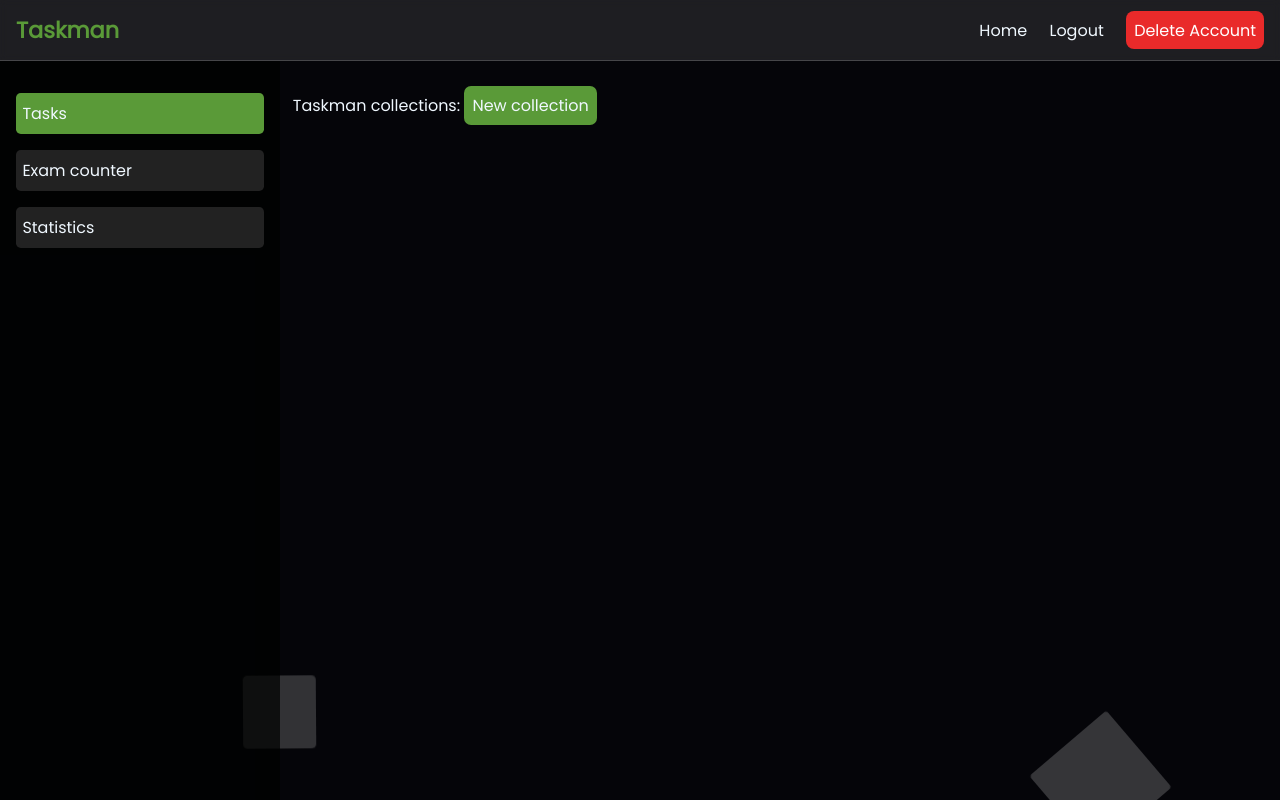
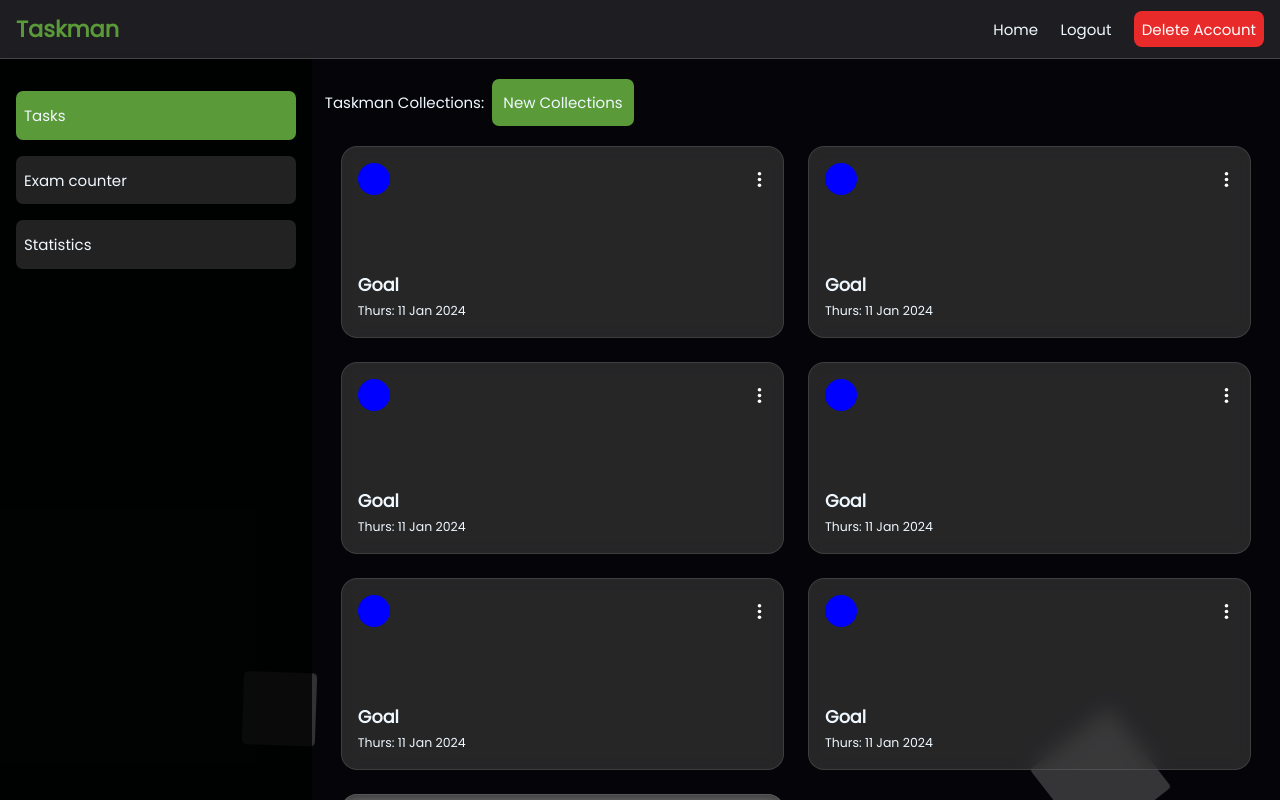
Before and after one commit to victorchiaka/taskman, a React (Vite) app: page /dashboard in a window 1280 px wide. Shown: the top 800 px of the page. Built offline with nearby package versions, Linux system fonts and the light colour scheme.

Commit message:
ft: implemented the dashboard collections layout and the sidebars with tab functionality

```diff
--- /dev/null
+++ b/src/components/Collections/Collection.jsx
@@ -0,0 +1,19 @@
+import styles from "./Collections.module.css";
+import ThreeDotsNav from "@assets/three-dots-nav.svg";
+
+const Collection = () => {
+  return (
+    <div className={styles.collectionCard}>
+      <div>
+        <div className={styles.collectionColor}></div>
+        <img src={ThreeDotsNav} className={styles.options}></img>
+      </div>
+      <div>
+        <h3>Goal</h3>
+        <small>Thurs: 11 Jan 2024</small>
+      </div>
+    </div>
+  )
+}
+
+export default Collection;
--- /dev/null
+++ b/src/components/Collections/Collections.jsx
@@ -0,0 +1,18 @@
+import Collection from './Collection';
+import styles from "./Collections.module.css";
+
+function Collections() {
+  return (
+    <div className={styles.collections}>
+      <Collection />
+      <Collection />
+      <Collection />
+      <Collection />
+      <Collection />
+      <Collection />
+      <Collection />
+    </div>
+  )
+}
+
+export default Collections;
--- /dev/null
+++ b/src/components/Collections/Collections.module.css
@@ -0,0 +1,40 @@
+.collections {
+  padding: 2rem 1rem;
+  display: grid;
+  grid-template-columns: repeat(auto-fill, minmax(18rem, 1fr));
+
+  gap: 1.5rem;
+}
+
+.collectionCard {
+  background-color: rgba(61, 61, 61, 0.6);
+  backdrop-filter: blur(10px);
+  border: 1px solid rgba(255, 255, 255, 0.11);
+  min-height: 12rem;
+  border-radius: 1rem;
+  padding: 1rem;
+  display: flex;
+  flex-direction: column;
+  justify-content: space-between;
+
+  transition: transform 500ms, border-color 500ms;
+}
+
+.collectionCard:hover {
+  transform: scale(102%);
+  backdrop-filter: blur(12px);
+  border-color: var(--main-accent-20);
+}
+
+.collectionCard > div:first-child {
+  display: flex;
+  justify-content: space-between;
+  align-items: center;
+}
+
+.collectionColor {
+  background-color: blue;
+  width: 2rem;
+  height: 2rem;
+  border-radius: 50%;
+}
--- a/src/components/Modal.jsx
+++ b/src/components/Modal.jsx
@@ -1,12 +1,13 @@
 import PropTypes from "prop-types";
 
-function Modal({ children, isActive }) {
-  return isActive ? <div className="modal">{children}</div> : null;
+function Modal({ children, isActive, isForm }) {
+  return isActive ? <div className={isForm ? "modal" : "plain-modal"}>{children}</div> : null;
 }
 
 Modal.propTypes = {
   children: PropTypes.object,
   isActive: PropTypes.bool,
+  isForm: PropTypes.bool
 };
 
 export default Modal;
--- a/src/components/Showcase/Showcase.jsx
+++ b/src/components/Showcase/Showcase.jsx
@@ -9,7 +9,7 @@ const showcaseImages = [
   {
     url: AddTaskImage,
     title: "Add Task",
-    info: "Create and add tasks in collections",
+    info: "Create and add tasks in Collectionss",
   },
   {
     url: ExamTaskImage,
--- a/src/components/Sidebar/Sidebar.jsx
+++ b/src/components/Sidebar/Sidebar.jsx
@@ -1,13 +1,60 @@
 import styles from "./Sidebar.module.css";
+import DashboardIcon from "@assets/dashboard.svg";
+import PropTypes from "prop-types";
 
-const Sidebar = () => {
+/**
+ * MobileSideBar component.
+ * Renders the mobile sidebar with clickable tabs.
+ *
+ * @param {Object} props - The component props.
+ * @param {string} props.activeTab - The currently active tab.
+ * @param {function} props.setActiveTab - The function to set the active tab.
+ * @param {function} props.setActive - The function to set the active state.
+ * @returns {JSX.Element} The rendered MobileSideBar component.
+ */
+export const MobileSideBar = ({ activeTab, setActiveTab, setActive }) => {
   return (
-    <section className={styles.sideBar}>
-      <div className={styles.sideBarChildren}>Tasks</div>
-      <div className={styles.sideBarChildren}>Exam counter</div>
-      <div className={styles.sideBarChildren}>Statistics</div>
+    <section className={styles.mobileSideBar}>
+      <div className={styles.sideBarTriggerContainer}>
+        <img onClick={() => setActive(false)} src={DashboardIcon} className={styles.mobileSidebarTrigger}></img>
+      </div>
+      <div className={`${styles.sideBarChildren} ${activeTab === "tasks" ? styles.active : ""}`} onClick={() => setActiveTab("tasks")}>Tasks</div>
+      <div className={`${styles.sideBarChildren} ${activeTab === "exam-counter" ? styles.active : ""}`} onClick={() => setActiveTab("exam-counter")}>Exam counter</div>
+      <div className={`${styles.sideBarChildren} ${activeTab === "statistics" ? styles.active : ""}`} onClick={() => setActiveTab("statistics")}>Statistics</div>
     </section>
+  );
+}
+
+/**
+ * Sidebar component.
+ * Renders the sidebar with clickable tabs.
+ *
+ * @param {Object} props - The component props.
+ * @param {string} props.activeTab - The currently active tab.
+ * @param {function} props.setActiveTab - The function to set the active tab.
+ * @returns {JSX.Element} The rendered Sidebar component.
+ */
+const Sidebar = ({ activeTab, setActiveTab }) => {
+  return (
+    <>
+      <section className={styles.sideBar}>
+        <div className={`${styles.sideBarChildren} ${activeTab === "tasks" ? styles.active : ""}`} onClick={() => setActiveTab("tasks")}>Tasks</div>
+        <div className={`${styles.sideBarChildren} ${activeTab === "exam-counter" ? styles.active : ""}`} onClick={() => setActiveTab("exam-counter")}>Exam counter</div>
+        <div className={`${styles.sideBarChildren} ${activeTab === "statistics" ? styles.active : ""}`} onClick={() => setActiveTab("statistics")}>Statistics</div>
+      </section>
+    </>
   )
 }
 
+MobileSideBar.propTypes = {
+  activeTab: PropTypes.string,
+  setActiveTab: PropTypes.func,
+  setActive: PropTypes.func
+}
+
+Sidebar.propTypes = {
+  activeTab: PropTypes.string,
+  setActiveTab: PropTypes.func
+}
+
 export default Sidebar;
--- a/src/components/Sidebar/Sidebar.module.css
+++ b/src/components/Sidebar/Sidebar.module.css
@@ -2,22 +2,50 @@
   --sidebar-main-accent: rgb(49, 49, 49);
 }
 
-.sideBar {
+.sideBar,
+.mobileSideBar {
   padding: 2rem 1rem;
   height: 100vh;
   max-width: fit-content;
-  background-color: rgba(1, 2, 1, 0.719);
+  background-color: rgba(1, 2, 1, 0.819);
 }
 
-.sideBarChildren:first-child {
+.sideBarTriggerContainer {
+  margin-top: 7.5rem;
+  width: 17.5rem;
+  margin-bottom: 1rem;
+  display: flex;
+  justify-content: flex-end;
+}
+
+.mobileSideBar {
+  border: 1px solid rgba(34, 34, 34, 0.74);
+  width: fit-content;
+}
+
+.sideBarChildren.active {
   background-color: var(--main-accent);
+}
+
+.mobileSideBarContainer {
+  display: none;
 }
 
 .sideBarChildren {
   background-color: rgb(34, 34, 34);
-  width: 15.5rem;
-  padding: 0.5rem 0.4rem;
+  width: 17.5rem;
+  padding: 0.8rem 0.5rem;
   margin-bottom: 1rem;
-  border-radius: 0.3rem;
+  border-radius: 7px;
   cursor: default;
 }
+
+@media (max-width: 651px) {
+  .sideBar {
+    display: none;
+  }
+
+  .mobileSideBar {
+    display: block;
+  }
+}
--- a/src/index.css
+++ b/src/index.css
@@ -6,7 +6,6 @@
   margin: 0;
   font-family: "Poppins", sans-serif;
   color: aliceblue;
-  font-size: 1rem;
 }
 
 :root {
@@ -49,13 +48,17 @@ img {
   display: inline;
 }
 
-.modal {
+.modal,
+.plain-modal {
   position: fixed;
   top: 0;
   z-index: 3;
   background-color: rgba(0, 0, 0, 0.664);
   width: 100%;
   height: 100%;
+}
+
+.modal {
   display: flex;
   justify-content: center;
   align-items: center;
--- a/src/pages/Dashboard.jsx
+++ b/src/pages/Dashboard.jsx
@@ -1,22 +1,44 @@
+import { useState } from "react";
 import Background from "../components/Background/Background";
 import DashboardHeader from "../components/Header/Header";
-import Sidebar from "../components/Sidebar/Sidebar";
-import { useAuth } from "../components/utils/hooks";
+import Sidebar, { MobileSideBar } from "../components/Sidebar/Sidebar";
 import styles from "./Pages.module.css";
+import Collections from "../components/Collections/Collections";
+import DashboardIcon from "@assets/dashboard.svg";
+import Modal from "../components/Modal";
 
+/**
+ * Dashboard component.
+ * Renders the main dashboard layout.
+ *
+ * @returns {JSX.Element} The rendered Dashboard component.
+ */
 function Dashboard() {
+  const [activeTab, setActiveTab] = useState("tasks");
+  const [active, setActive] = useState(false);
+
   return (
     <div className={styles.dashboard}>
       <Background />
       <DashboardHeader />
       <div className={styles.dashboardBody}>
-      <Sidebar />
-      <main className={styles.dashboardMain}>
-        <div>Taskman collections: <span className={styles.collection}>New collection</span></div>
-      </main>
+        <Sidebar activeTab={activeTab} setActiveTab={setActiveTab} />
+        <div className={styles.mobileSideBarContainer}>
+          <Modal isActive={active} >
+            <MobileSideBar activeTab={activeTab} setActiveTab={setActiveTab} setActive={setActive} />
+          </Modal>
+        </div>
+        <main className={styles.dashboardMain}>
+          <div>Taskman Collections:&nbsp; <span className={styles.createCollections}>New Collections</span></div>
+          <div className={styles.sideBarTriggerContainer}>
+            <img onClick={() => setActive(true)} src={DashboardIcon} className={styles.mobileSidebarTrigger}></img>
+          </div>
+          <Collections activeTab={activeTab} />
+        </main>
       </div>
     </div>
   )
 }
 
+
 export default Dashboard;
--- a/src/pages/Home.jsx
+++ b/src/pages/Home.jsx
@@ -93,7 +93,7 @@ function Home() {
           type="homeSignup"
           onClick={() => setActive(true)}
         />
-        <Modal isActive={active}>
+        <Modal isActive={active} isForm={true}>
           <AuthForm setActive={setActive}
             preventDefaultAction={preventDefaultAction}
             handleRegisterSubmit={handleRegisterSubmit}
--- a/src/pages/Pages.module.css
+++ b/src/pages/Pages.module.css
@@ -6,6 +6,7 @@
 .dashboard {
   margin: 0;
   height: 100vh;
+  width: 100vw;
 }
 
 .dashboard > * {
@@ -19,13 +20,28 @@
 
 .dashboardMain {
   padding: 2rem 0.8rem;
+  width: 100%;
 }
 
-.collection {
+.createCollections {
   background-color: var(--main-accent);
-  padding: 0.5rem;
+  padding: 0.8rem 0.7rem;
   border-radius: 7px;
   cursor: default;
+}
+
+.sideBarTriggerContainer {
+  display: none;
+}
+
+.mobileSideBarContainer {
+  display: none;
+}
+
+@media (max-width: 651px) {
+  .mobileSideBarContainer {
+    display: block;
+  }
 }
 
 @media (min-width: 578px) {
@@ -45,3 +61,15 @@
     padding: 0 4rem;
   }
 }
+
+@media (max-width: 651px) {
+  .sideBarTriggerContainer {
+    display: flex;
+    margin-top: 1rem;
+    width: fit-content;
+    padding: 1px;
+    border: 1px solid rgb(61, 60, 60);
+    border-radius: 7px;
+    margin-left: 1rem;
+  }
+}
```
Also changed, not shown: src/components/Header/Header.jsx (+12 -0 lines), src/assets/dashboard.svg (added), src/assets/three-dots-nav.svg (added).
